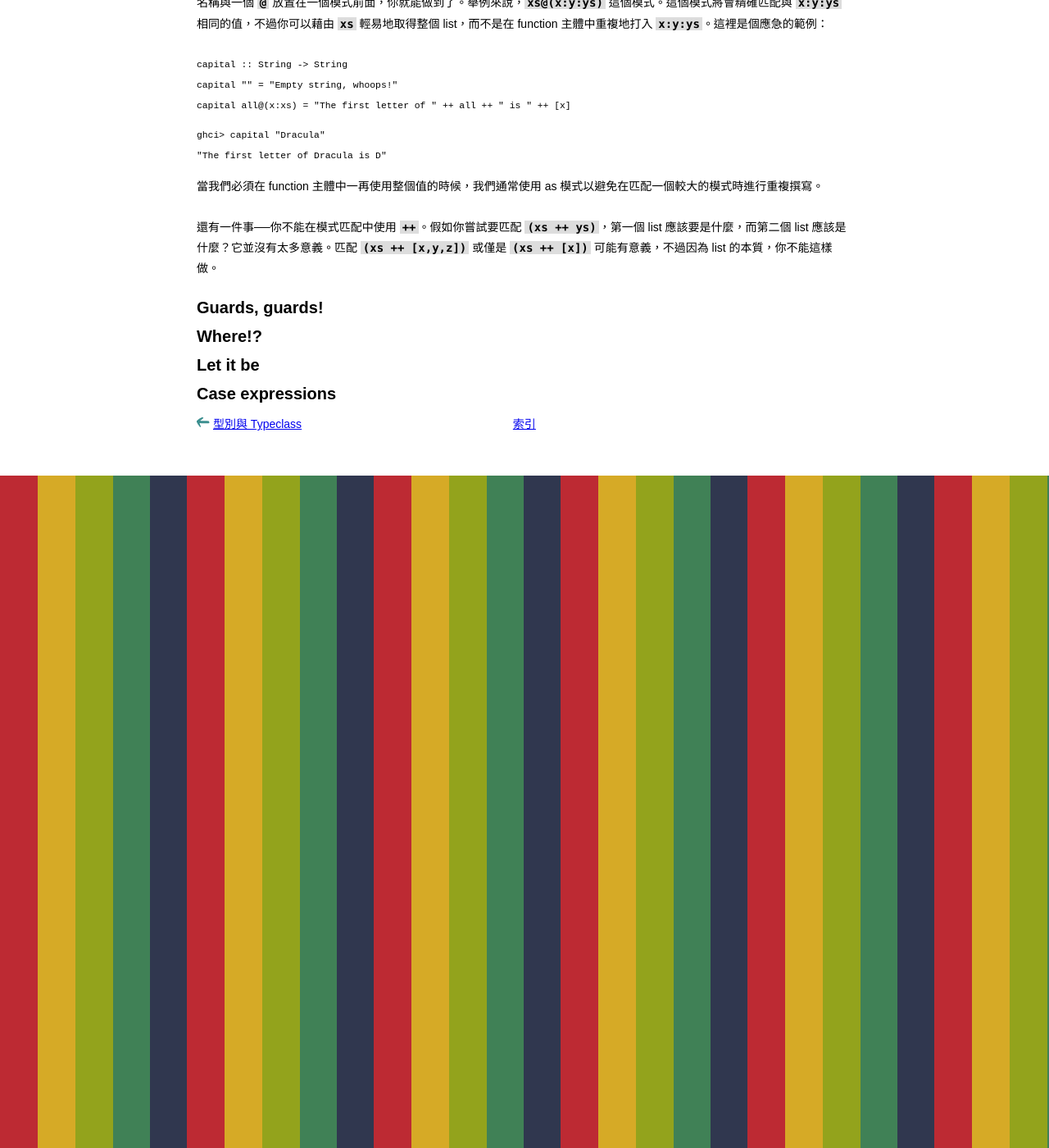
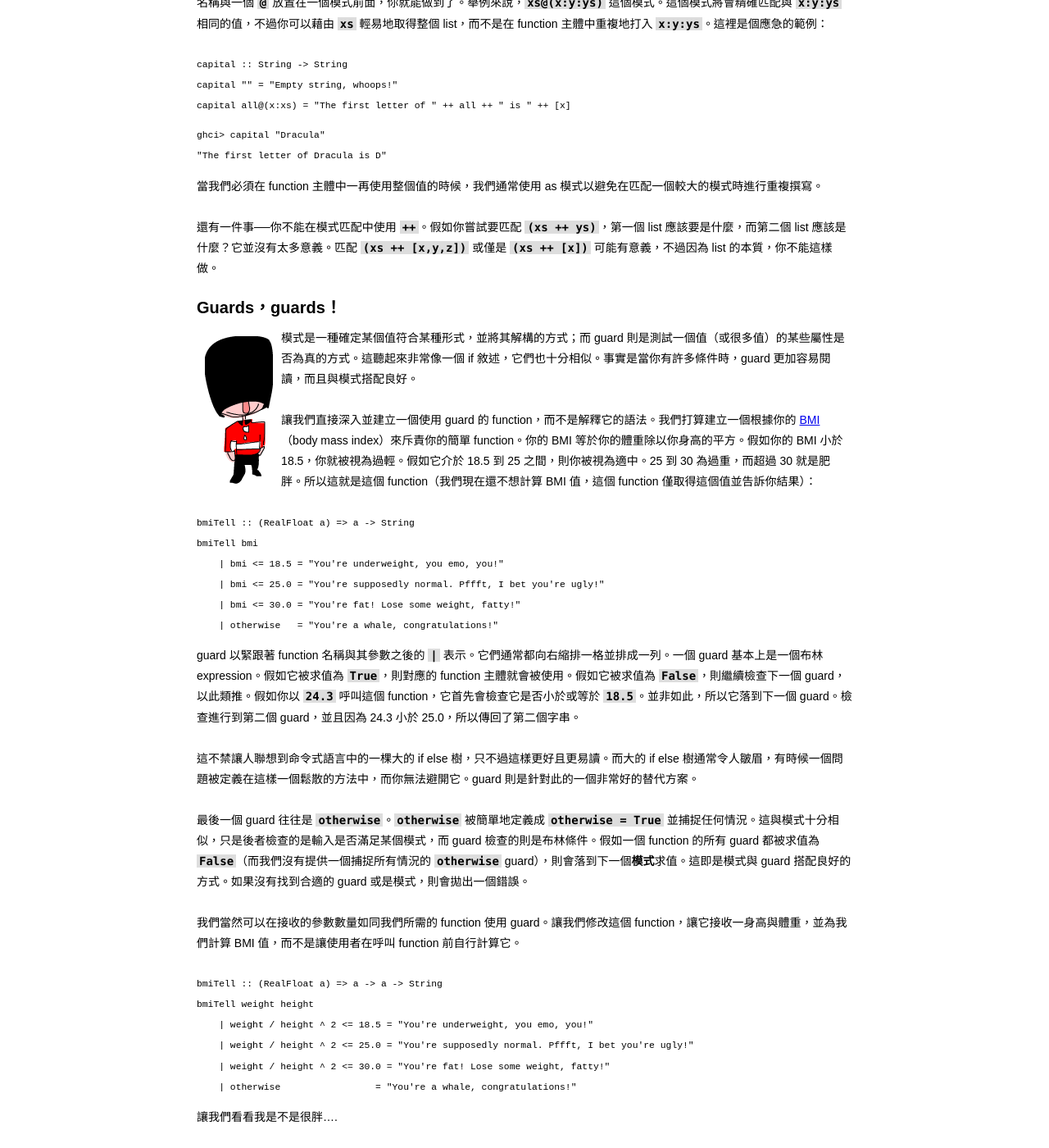
Before and after one commit to jason2506/lyah.zh-tw, a Jekyll site: the page built from syntax-in-functions/index.md, in a window 1280 px wide and 1400 px high, scrolled down 4082 px. Shown: the whole window at 82% size. Built offline with Jekyll 4.4.1, drawn with Linux system fonts in a browser that asks for light colours; Markdown is read by kramdown in place of the engine named in the settings; some of the changed text lies outside the part shown.

Commit message:
Translate second section in Chapter 4.

```diff
--- a/syntax-in-functions/index.md
+++ b/syntax-in-functions/index.md
@@ -182,7 +182,84 @@ ghci> capital "Dracula"
 
 還有一件事──你不能在模式匹配中使用 `++`。假如你嘗試要匹配 `(xs ++ ys)`，第一個 list 應該要是什麼，而第二個 list 應該是什麼？它並沒有太多意義。匹配 `(xs ++ [x,y,z])` 或僅是 `(xs ++ [x])` 可能有意義，不過因為 list 的本質，你不能這樣做。
 
-## <a name="guards-guards">Guards, guards!</a>
+## <a name="guards-guards">Guards，guards！</a>
+
+<img src="img/guards.png" alt="guards" style="float:left" />
+模式是一種確定某個值符合某種形式，並將其解構的方式；而 guard 則是測試一個值（或很多值）的某些屬性是否為真的方式。這聽起來非常像一個 if 敘述，它們也十分相似。事實是當你有許多條件時，guard 更加容易閱讀，而且與模式搭配良好。
+
+讓我們直接深入並建立一個使用 guard 的 function，而不是解釋它的語法。我們打算建立一個根據你的 [BMI](http://en.wikipedia.org/wiki/Body_mass_index)（body mass index）來斥責你的簡單 function。你的 BMI 等於你的體重除以你身高的平方。假如你的 BMI 小於 18.5，你就被視為過輕。假如它介於 18.5 到 25 之間，則你被視為適中。25 到 30 為過重，而超過 30 就是肥胖。所以這就是這個 function（我們現在還不想計算 BMI 值，這個 function 僅取得這個值並告訴你結果）：
+
+<pre name="code" class="haskell: hs">
+bmiTell :: (RealFloat a) => a -> String
+bmiTell bmi
+    | bmi <= 18.5 = "You're underweight, you emo, you!"
+    | bmi <= 25.0 = "You're supposedly normal. Pffft, I bet you're ugly!"
+    | bmi <= 30.0 = "You're fat! Lose some weight, fatty!"
+    | otherwise   = "You're a whale, congratulations!"
+</pre>
+
+guard 以緊跟著 function 名稱與其參數之後的 `|` 表示。它們通常都向右縮排一格並排成一列。一個 guard 基本上是一個布林 expression。假如它被求值為 `True`，則對應的 function 主體就會被使用。假如它被求值為 `False`，則繼續檢查下一個 guard，以此類推。假如你以 `24.3` 呼叫這個 function，它首先會檢查它是否小於或等於 `18.5`。並非如此，所以它落到下一個 guard。檢查進行到第二個 guard，並且因為 24.3 小於 25.0，所以傳回了第二個字串。
+
+這不禁讓人聯想到命令式語言中的一棵大的 if else 樹，只不過這樣更好且更易讀。而大的 if else 樹通常令人皺眉，有時候一個問題被定義在這樣一個鬆散的方法中，而你無法避開它。guard 則是針對此的一個非常好的替代方案。
+
+最後一個 guard 往往是 `otherwise`。`otherwise` 被簡單地定義成 `otherwise = True` 並捕捉任何情況。這與模式十分相似，只是後者檢查的是輸入是否滿足某個模式，而 guard 檢查的則是布林條件。假如一個 function 的所有 guard 都被求值為 `False`（而我們沒有提供一個捕捉所有情況的 `otherwise` guard），則會落到下一個*模式*求值。這即是模式與 guard 搭配良好的方式。如果沒有找到合適的 guard 或是模式，則會拋出一個錯誤。
+
+我們當然可以在接收的參數數量如同我們所需的 function 使用 guard。讓我們修改這個 function，讓它接收一身高與體重，並為我們計算 BMI 值，而不是讓使用者在呼叫 function 前自行計算它。
+
+<pre name="code" class="haskell: hs">
+bmiTell :: (RealFloat a) => a -> a -> String
+bmiTell weight height
+    | weight / height ^ 2 <= 18.5 = "You're underweight, you emo, you!"
+    | weight / height ^ 2 <= 25.0 = "You're supposedly normal. Pffft, I bet you're ugly!"
+    | weight / height ^ 2 <= 30.0 = "You're fat! Lose some weight, fatty!"
+    | otherwise                 = "You're a whale, congratulations!"
+</pre>
+
+讓我們看看我是不是很胖....
+
+<pre name="code" class="haskell: ghci">
+ghci> bmiTell 85 1.90
+"You're supposedly normal. Pffft, I bet you're ugly!"
+</pre>
+
+呀！我並不胖！不過 Haskell 說我很醜。無所謂啦！
+
+注意到在 function 名稱與其參數之後、在第一個 guard 之前並沒有 `=`。許多新手有時候會因為多加了這個而得到語法錯誤。
+
+另一個十分簡單的例子：讓我們實作我們自己的 `max` function。假如你還記得，其接收可以被比較的兩個值，並傳回比較大的那個。
+
+<pre name="code" class="haskell: hs">
+max' :: (Ord a) => a -> a -> a
+max' a b
+    | a > b     = a
+    | otherwise = b
+</pre>
+
+guard 也可以被寫成一行，雖然我並不建議這樣，因為即使是非常短的 function，它也不太易讀。不過為了證明，我們可以像這樣撰寫 `max'`：
+
+<pre name="code" class="haskell: hs">
+max' :: (Ord a) => a -> a -> a
+max' a b | a > b = a | otherwise = b
+</pre>
+
+噁！一點也不好讀！繼續前進：讓我們使用 guard 實作我們自己的 `compare`。
+
+<pre name="code" class="haskell: hs">
+myCompare :: (Ord a) => a -> a -> Ordering
+a `myCompare` b
+    | a > b     = GT
+    | a == b    = EQ
+    | otherwise = LT
+</pre>
+
+<pre name="code" class="haskell: ghci">
+ghci> 3 `myCompare` 2
+GT
+</pre>
+
+<p class="hint">
+<em>註記：</em>我們不只可以用反引號以中綴形式呼叫 function，我們也可以用反引號定義它。有時候這種方式更容易閱讀。
+</p>
 
 ## <a name="where">Where!?</a>
 
```
Also changed, not shown: img/guards.png (added).
